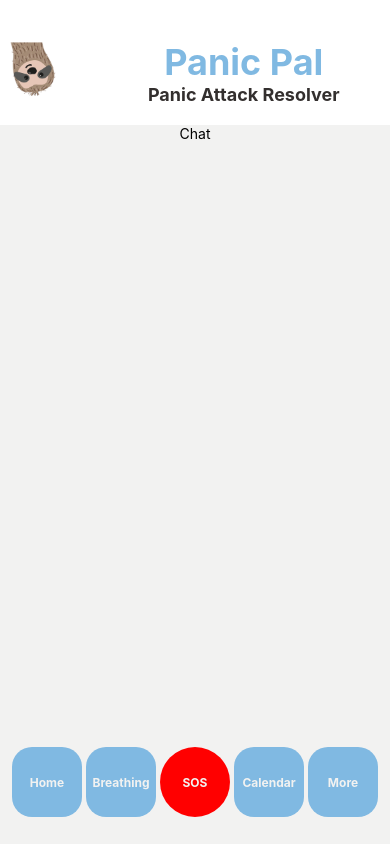
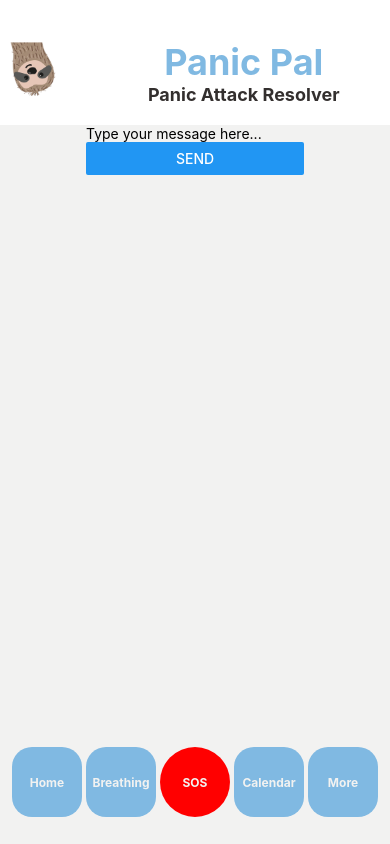
Before and after one commit to kaitrice/panic-pal, a React Native app in the folder panic-attack-resolver/: screen / in a window 390 px wide. Built offline with nearby package versions, Linux system fonts and the light colour scheme.

Commit message:
Added chat

```diff
--- a/panic-attack-resolver/components/Chat.jsx
+++ b/panic-attack-resolver/components/Chat.jsx
@@ -1,12 +1,86 @@
+import React, { useState } from 'react'
 import {
-    Text,
-    View,
+  FlatList,
+  Button,
+  Text,
+  TextInput,
+  View,
 } from 'react-native'
 
-const Chat = () => (
+// TODO remove once retrieving from LLM
+const botMessages = [
+    'Hi Pal!',
+    'How are you doing?',
+    'Thanks for using PanicPal!',
+]
+
+const Chat = () => {
+  const [userInput, setCurrentInput] = useState('')
+  const [chatHistory, setMessages] = useState([])
+
+  const handleSend = () => {
+    getUserMessage()
+    getBotResponse()
+    setCurrentInput('')
+    // printMessages() // test purposes only
+  }
+
+  const getUserMessage = () => {
+    const userMessage = {
+      id: Date.now(),
+      text: userInput,
+      sender: 'user',
+    }
+    setUserMessage(userMessage)
+  }
+
+  const setUserMessage = (userMessage) => {
+    console.log("userMessage\n", userMessage) // messages getting pulled
+    // setMessages((prevMessages) => [...prevMessages, userMessage])
+  }
+
+  const getBotResponse = () => {
+    // TODO update to retrieve from LLM
+    const randomIndex = Math.floor(Math.random() * botMessages.length)
+    const botInput = botMessages[randomIndex]
+
+    const botMessage = {
+      id: Date.now(),
+      text: botInput,
+      sender: 'bot',
+    }
+    setBotMessage(botMessage)
+  }
+
+  const setBotMessage = (botMessage) => {
+    console.log("botMessage\n", botMessage) // messages getting pulled
+    // setMessages((prevMessages) => [...prevMessages, botMessage])
+  }
+
+  const printMessages = () => {
+    console.log("messages\n", chatHistory) // messages getting stored
+  }
+
+  return (
     <View>
-        <Text>Chat</Text>
+      <FlatList
+        data={chatHistory}
+        keyExtractor={(item) => item.id.toString()}
+        renderItem={({ item }) => (
+          <Text>
+            {item.text}
+          </Text>
+        )}
+      />
+      <TextInput
+        value={userInput}
+        onChangeText={setCurrentInput}
+        placeholder="Type your message here..."
+      />
+      <Button title='send' onPress={handleSend}/>
     </View>
-)
+  )
+}
+
 
 export default Chat
```
